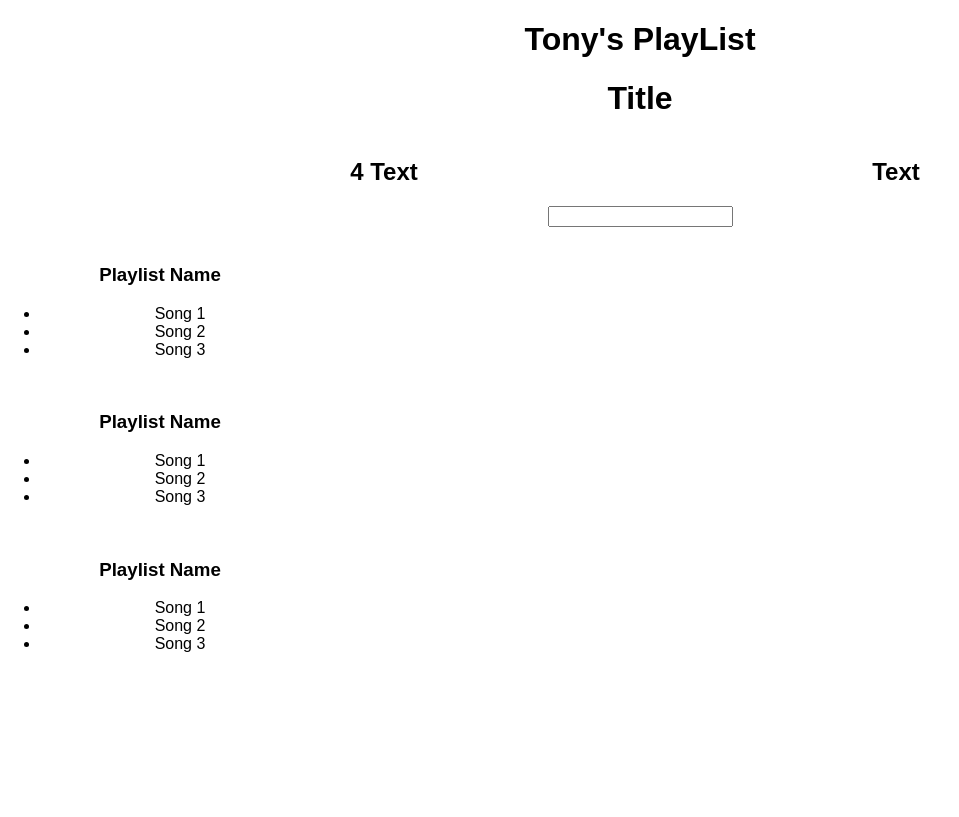
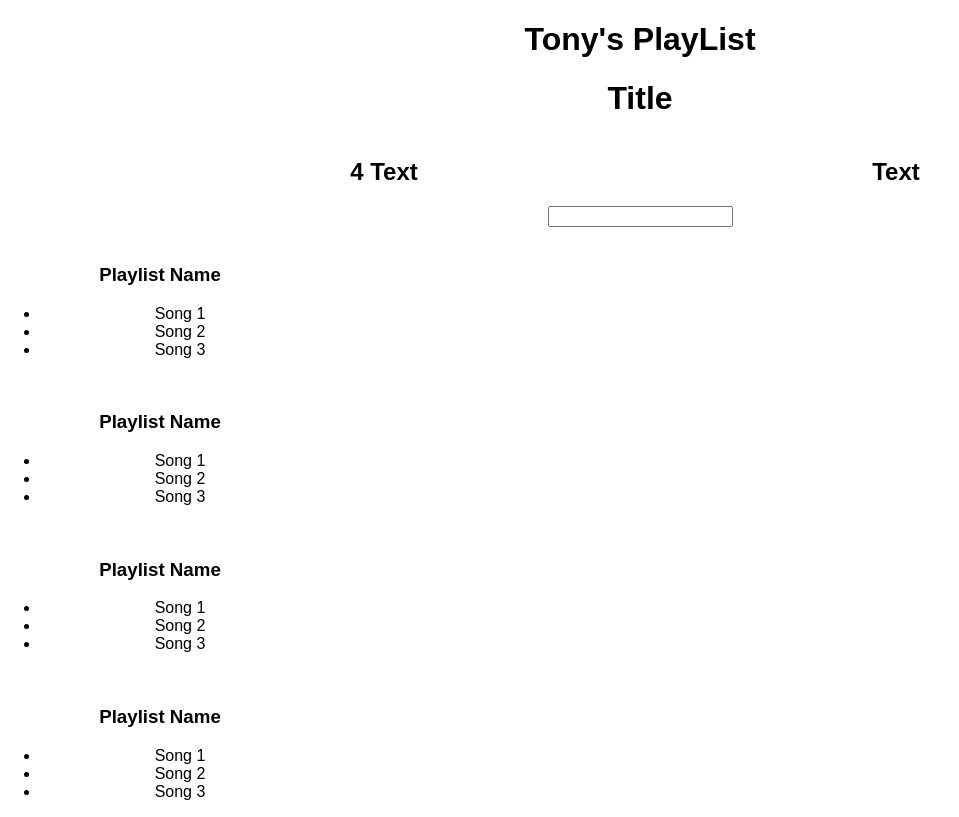
Before and after one commit to tony2tones/high-fid-prototype, a React (Create React App) app in the folder play-lists/: page / in a window 1280 px wide. Shown: the whole page, without its empty margins (0-959 px from the left). Built offline with nearby package versions, Linux system fonts and the light colour scheme.

Commit message:
added loader

```diff
--- a/play-lists/src/App.js
+++ b/play-lists/src/App.js
@@ -75,18 +75,22 @@ class App extends Component {
     let headerStyle = { color: green, 'font-size': '50px' }
     return (
       <div className="App">
-      {this.state.serverData.user && <h1>
+        {this.state.serverData.user ?
+          <div>
+            <h1>
               {this.state.serverData.user.name}'s PlayList
-        </h1>}
+          </h1>
             <h1>Title</h1>
             <Aggregate playlists={this.state.serverData.user &&
-          this.state.serverData.user.playlists}/>
+              this.state.serverData.user.playlists} />
             <Aggregate />
             <Search />
             <PlayList />
             <PlayList />
             <PlayList />
-
+            <PlayList />
+          </div> : <h1>Loading...</h1>
+        }
       </div>
     );
   }
```
Lines whose indentation alone changed are shown as unchanged.
